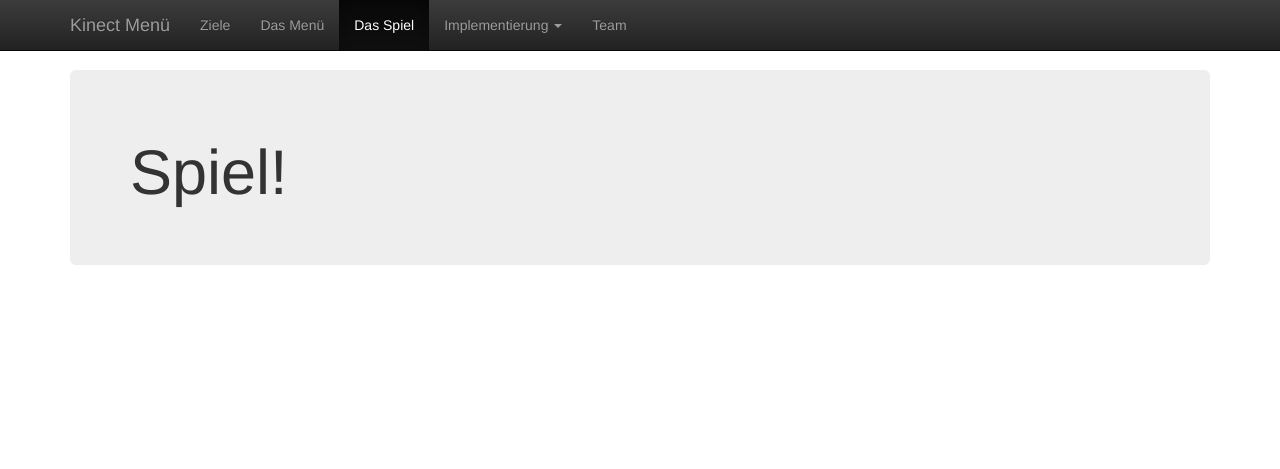
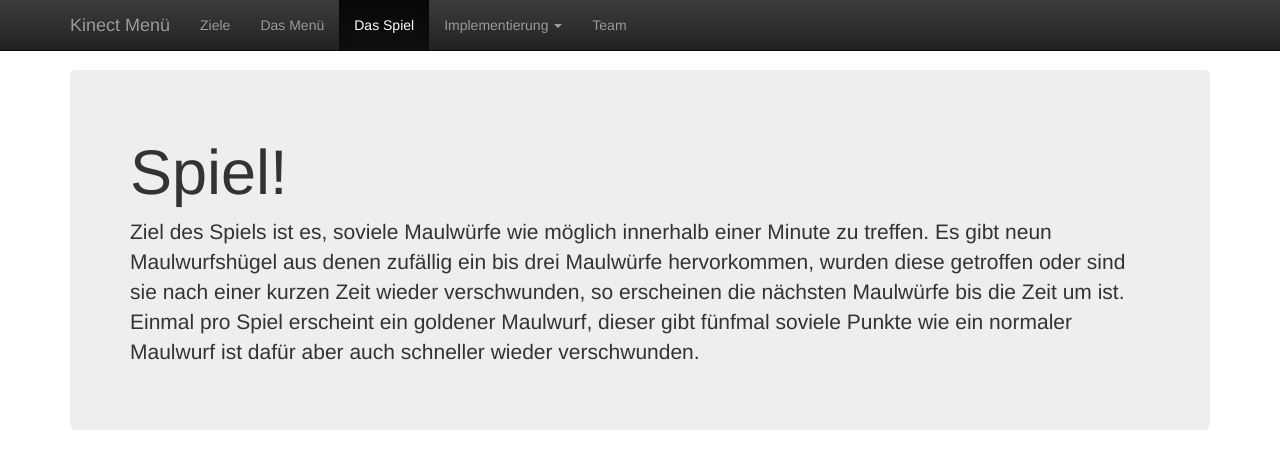
Before and after one commit to dagophil/sfml_openni, a Jekyll site: the page built from doc_src/game.html, in a window 1280 px wide. Shown: the top 469 px of the page. Built offline with Jekyll 4.4.1, drawn with Linux system fonts in a browser that asks for light colours.

Commit message:
Game website text.

```diff
--- a/doc_src/game.html
+++ b/doc_src/game.html
@@ -6,4 +6,8 @@ menupos: 3
 
 <div class="jumbotron">
     <h1>Spiel!</h1>
+	<!-- <h2>Ziel</h2>-->
+    <p>Ziel des Spiels ist es, soviele Maulwürfe wie möglich innerhalb einer Minute zu treffen.
+    Es gibt neun Maulwurfshügel aus denen zufällig ein bis drei Maulwürfe hervorkommen, wurden diese getroffen oder sind sie nach einer kurzen Zeit wieder verschwunden, so erscheinen die nächsten Maulwürfe bis die Zeit um ist.
+<br />Einmal pro Spiel erscheint ein goldener Maulwurf, dieser gibt fünfmal soviele Punkte wie ein normaler Maulwurf ist dafür aber auch schneller wieder verschwunden.<p>
 </div>
```
